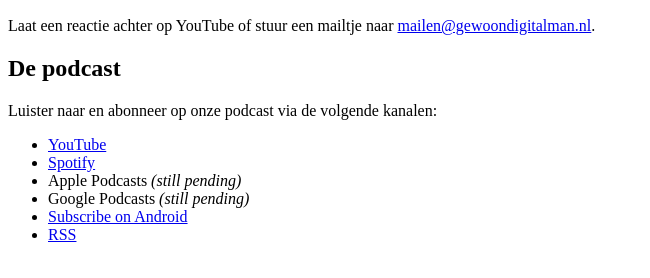
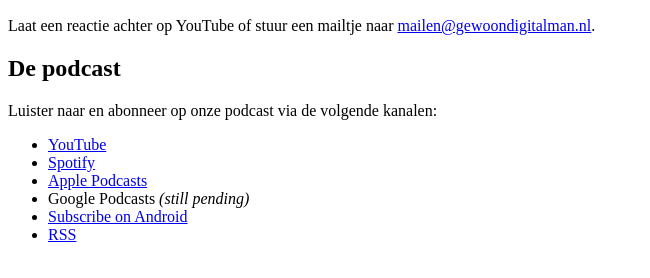
Before and after one commit to Gewoon-Digital-Man/gewoondigitalman.nl, a website: page src/website/index.html in a window 1280 px wide. Shown: the part 96-374 px from the top of the page, without its empty margins (0-650 px from the left). Drawn offline with Linux system fonts and the light colour scheme.

Commit message:
Add Apple Podcasts link

```diff
--- a/src/website/index.html
+++ b/src/website/index.html
@@ -12,7 +12,7 @@
         <ul>
             <li><a href="https://www.youtube.com/channel/UCRzkDXH-8Pyd4_56wohr04Q">YouTube</a></li>
             <li><a href="https://open.spotify.com/show/3w2GEaTVkzJUn8n75zKRms">Spotify</a></li>
-            <li>Apple Podcasts <em>(still pending)</em></li>
+            <li><a href="https://podcasts.apple.com/nl/podcast/gewoon-digital-man/id1541560195">Apple Podcasts</a></li>
             <li>Google Podcasts <em>(still pending)</em></li>
             <li><a href="https://www.subscribeonandroid.com/www.gewoondigitalman.nl/rss.xml">Subscribe on Android</a></li>
             <li><a href="https://www.gewoondigitalman.nl/rss.xml">RSS</a></li>
```
